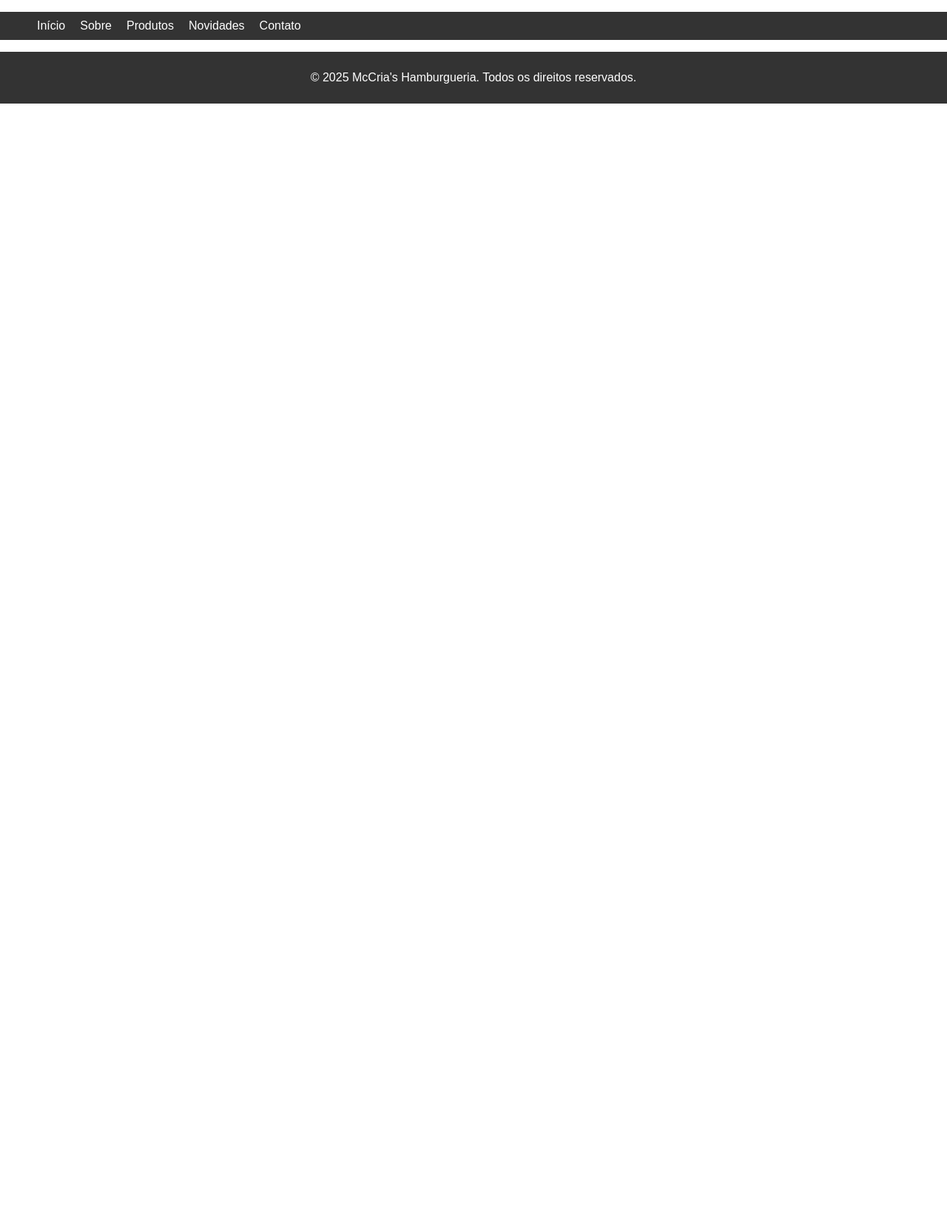
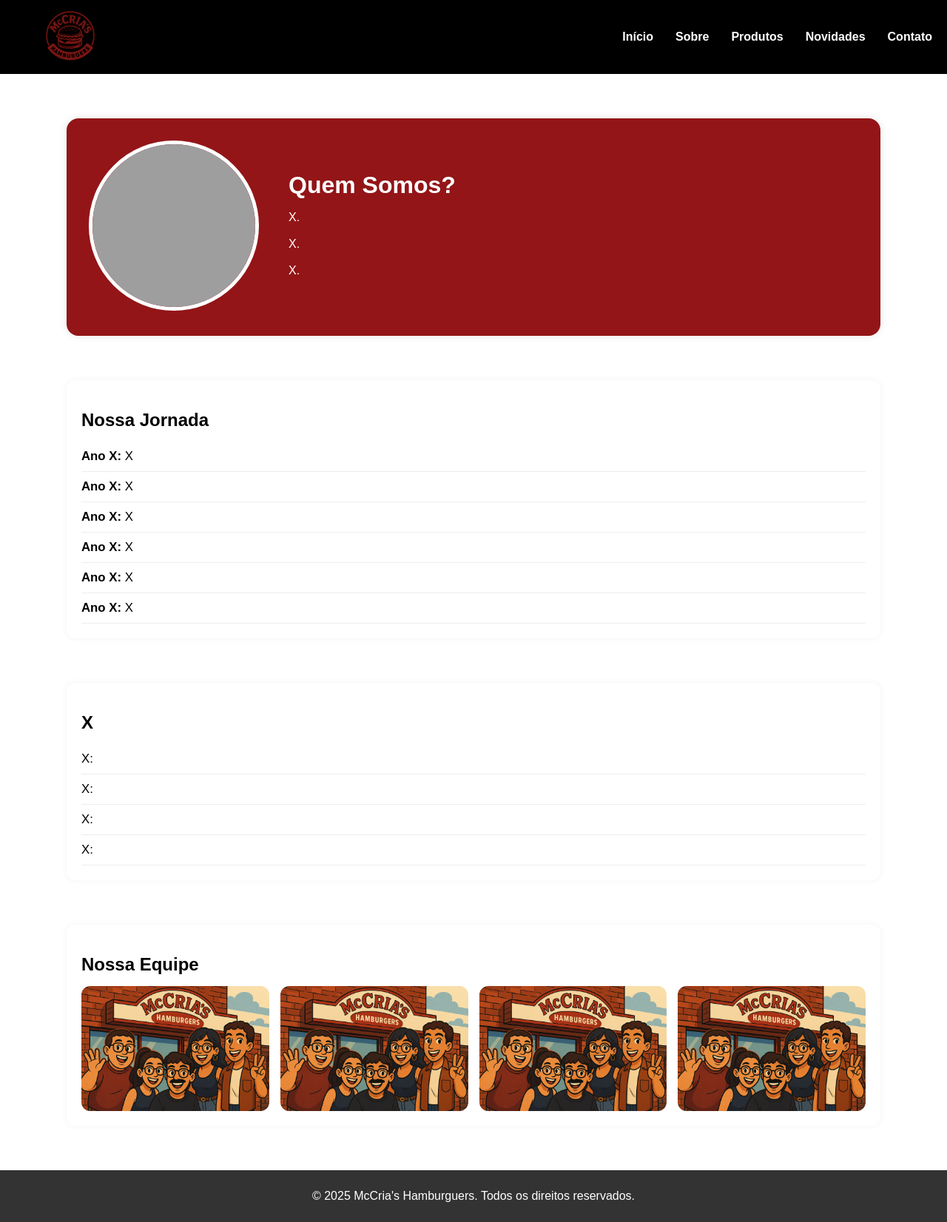
Before and after one commit to PedroBonomo/AVA2, a PHP site: page /sobre.html in a window 1280 px wide. Shown: the whole page at 74% size. Before the commit the page ends 140 px from the top, so only its background shows below. Run offline with PHP 8.4, Linux system fonts and the light colour scheme; grey boxes are pictures that could not be loaded.

Commit message:
add menu em todas as pags + mexi no sobre + fotos

```diff
--- a/sobre.html
+++ b/sobre.html
@@ -1,14 +1,17 @@
 <!DOCTYPE html>
   <html lang="pt-BR">
   <head>
-    <meta charset="UTF-8">
-    <meta name="viewport" content="width=device-width, initial-scale=1.0">
+    <meta charset="UTF-8" />
+    <meta name="viewport" content="width=device-width, initial-scale=1.0"/>
     <title>Sobre - McCria's</title>
-    <link rel="stylesheet" href="style.css">
+    <link rel="stylesheet" href="style.css" />
   </head>
-<body>
-    <header>
-        <nav>
+  <body class="Sobre">
+    <div class="sidebar">
+      <div class="logo">
+        <a href="index.html"><img src="img/logo.png" alt="Logo McCria's"></a>
+      </div>
+      <nav class="menu">
         <ul>
           <li><a href="index.html">Início</a></li>
           <li><a href="sobre.html">Sobre</a></li>
@@ -17,16 +20,60 @@
           <li><a href="contato.html">Contato</a></li>
         </ul>
       </nav>
-    </header>
-    <main>
-        <section>
-            <!--<h1>Bem-vindo à nossa Hamburgueria!</h1>
-            <p>Descubra os melhores hambúrgueres feitos com paixão e ingredientes frescos.</p>
-            <img src="hamburguer.jpg" alt="Hambúrguer delicioso">-->
+    </div>
+
+    <main class="sobre-conteudo">
+
+    <section class="quemsomos">
+        <div class="foto-somos">
+        <img src="img/.png" alt="Foto?" />
+        </div>
+        <div class="texto-somos">
+        <h1>Quem Somos?</h1>
+        <p>
+            X.<br> <br>
+            X.<br> <br>
+            X.<br> <br>
+        </p>
+        </div>
+    </section>
+
+    <section class="nossajornada">
+        <h2>Nossa Jornada</h2>
+        <ul>
+        <li><strong>Ano X:</strong> X</li>
+        <li><strong>Ano X:</strong> X</li>
+        <li><strong>Ano X:</strong> X</li>
+        <li><strong>Ano X:</strong> X</li>
+        <li><strong>Ano X:</strong> X</li>
+        <li><strong>Ano X:</strong> X</li>
+        </ul>
+    </section>
+
+    <section class="curiosidades">
+        <h2>X</h2>
+        <ul>
+        <li>X:</li>
+        <li>X:</li>
+        <li>X:</li>
+        <li>X:</li>
+        </ul>
+    </section>
+
+        <section class="galeria">
+            <h2>Nossa Equipe</h2>
+            <div class="grid-galeria">
+            <img src="img/equipe.png" alt="Imagem de Caio"></a>
+            <img src="img/equipe.png" alt="Imagem de Natha"></a>
+            <img src="img/equipe.png" alt="Imagem de Pedro"></a>
+            <img src="img/equipe.png" alt="Imagem de Silvana"></a>
+            </div>
         </section>
         </main>
+
+    <!-- Rodapé -->
     <footer>
-        <p>&copy; 2025 McCria's Hamburgueria. Todos os direitos reservados.</p>
+        <p>&copy; 2025 McCria's Hamburguers. Todos os direitos reservados.</p>
     </footer>
   </body>
   </html>
--- a/style.css
+++ b/style.css
@@ -2,26 +2,6 @@
     font-family: Arial, sans-serif;
     margin: 0;
     padding: 0;
-}
-
-header nav ul {
-    display: flex;
-    list-style-type: none;
-    background-color: #333;
-}
-
-header nav ul li {
-    padding: 10px;
-}
-
-header nav ul li a {
-    color: white;
-    text-decoration: none;
-}
-
-img {
-    max-width: 100%;
-    height: auto;
 }
 
 footer {
@@ -31,8 +11,139 @@
     padding: 10px 0;
 }
 
-@media (max-width: 768px) {
-    header nav ul {
-        flex-direction: column;
-    }
+.sidebar {
+    width: 100%;
+    box-sizing: border-box;
+    overflow-x: hidden;
+    background-color: #000000;
+    display: flex;
+    justify-content: space-between;
+    align-items: center;
+    padding: 0 20px;
+    height: 100px;
+  }
+
+
+.sidebar .logo img {
+  height: 150px;
+  width: auto;
 }
+
+.menu ul {
+  display: flex;
+  list-style: none;
+  gap: 30px;
+  margin: 0;
+  padding: 0;
+}
+
+.menu ul li a {
+  color: white;
+  text-decoration: none;
+  font-weight: bold;
+  font-size: 16px;
+  position: relative;
+  transition: color 0.3s ease;
+}
+
+.menu ul li a:hover {
+  color: #931517;
+}
+
+.menu ul li a::after {
+  content: "";
+  position: absolute;
+  width: 0;
+  height: 2px;
+  left: 0;
+  bottom: -4px;
+  background-color: #931517;
+  transition: width 0.3s ease;
+}
+
+.menu ul li a:hover::after {
+  width: 100%;
+}
+
+/* =============== SOBRE ================= */
+
+  .sobre-conteudo {
+    max-width: 1100px;
+    margin: 40px auto;
+    padding: 20px;
+    display: flex;
+    flex-direction: column;
+    gap: 60px;
+  }
+
+  .quemsomos {
+    display: flex;
+    flex-wrap: wrap;
+    align-items: center;
+    gap: 40px;
+    background-color: #931517;
+    padding: 30px;
+    border-radius: 16px;
+    box-shadow: 0 0 12px rgba(0,0,0,0.1);
+  }
+
+  .foto-somos img {
+    width: 220px;
+    height: 220px;
+    object-fit: cover;
+    border-radius: 50%;
+    border: 5px solid #fff;
+  }
+
+  .texto-somos {
+    flex: 1;
+    color: #ffffff;
+  }
+
+  .texto-somos h1 {
+    font-size: 2rem;
+    margin-bottom: 10px;
+  }
+
+  .nossajornada, .curiosidades, .galeria {
+    color: #000000;
+    padding: 20px;
+    border-radius: 12px;
+    background-color: #ffffff;
+    box-shadow: 0 0 10px rgba(0,0,0,0.05);
+  }
+
+  .nossajornada h2,
+  .curiosidades h2,
+  .galeria h2 {
+    margin-bottom: 15px;
+  }
+
+  .nossajornada ul, .curiosidades ul {
+    list-style: none;
+    padding: 0;
+    margin: 0;
+  }
+
+  .nossajornada li,
+  .curiosidades li {
+    padding: 10px 0;
+    border-bottom: 1px solid #eee;
+    font-size: 1.05rem;
+  }
+
+  .galeria .grid-galeria {
+    display: grid;
+    grid-template-columns: repeat(auto-fit, minmax(200px, 1fr));
+    gap: 15px;
+  }
+
+  .galeria img {
+    width: 100%;
+    border-radius: 12px;
+    object-fit: cover;
+  }
+
+  .grid-galeria img:hover {
+    transform: scale(1.05);
+  }
```
Also changed, not shown: contato.html (+8 -4 lines), index.html (+8 -4 lines), novidades.html (+8 -4 lines), produtos.html (+8 -4 lines), img/equipe.png (added). Lines whose indentation alone changed are shown as unchanged.
